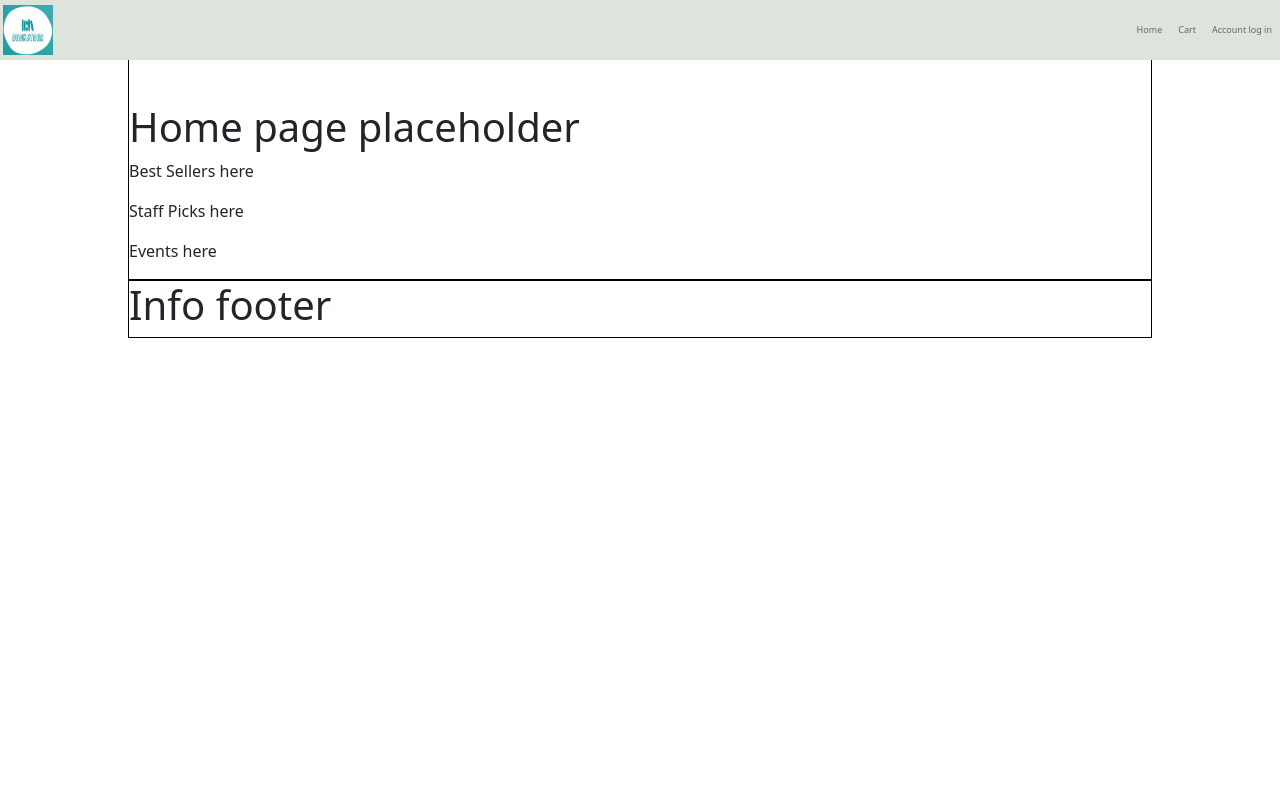
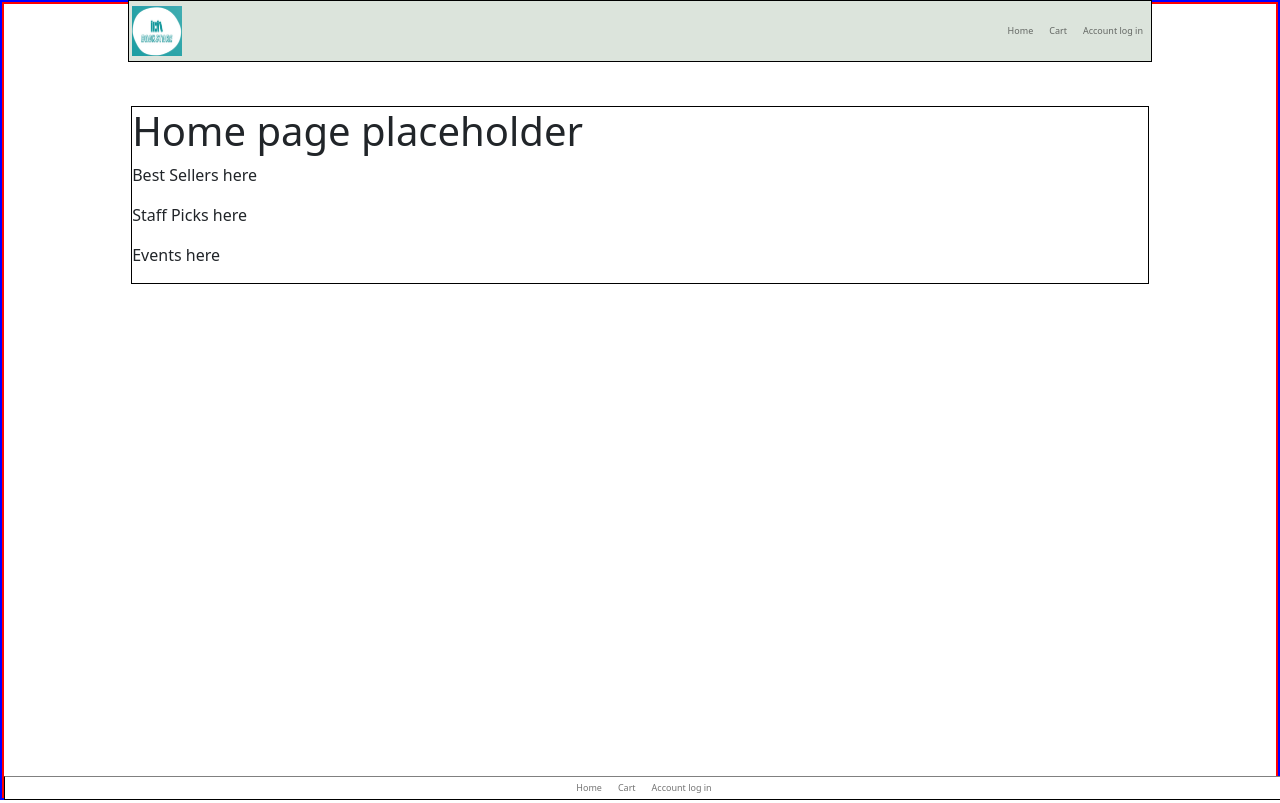
Before and after one commit to RosarioRu/adsol-bookstore, a React (Create React App) app: page / in a window 1280 px wide. Built offline with nearby package versions, Linux system fonts and the light colour scheme.

Commit message:
Format header, body and footer components with seperate css sheet and some css object styling.

```diff
--- a/src/components/Footer.js
+++ b/src/components/Footer.js
@@ -1,23 +1,35 @@
 import React from "react";
+import "./../../src/index.css";
+import Navbar from 'react-bootstrap/Navbar';
+import { Link } from "react-router-dom";
 
 
 function Footer() {
 
   const footerStyles = {
-    border:"1px solid black",
-    width: "80%",
-    margin: "auto",
-    marginBottom: "0px",
+    backgroundColor:"white",
+    position: "absolute",
+    bottom: "0",
+    width: "100%",
+    height: "1.5rem",
+    borderTop: "0.5px solid grey"
   }
 
   return (
     <React.Fragment>
-      <div style={footerStyles}>
+      <Navbar className="navbar navbar-custom-header py-0" style={footerStyles}>
+        <div class="collapse navbar-collapse justify-content-center" id="navbarNavAltMarkup">
+          <div class="navbar-nav">
+            <Link to="/" class="nav-item nav-link">Home</Link>
+            <Link to="/cart" class="nav-item nav-link">Cart</Link>
+            <Link to="/sign-in" class="nav-item nav-link" href="#">Account log in</Link>
+          </div>
+        </div>
+      </Navbar>
+      {/* <div style={footerStyles}>
         <h1>Info footer</h1>
-      </div>
+      </div> */}
     </React.Fragment>
-);
-
-
+  );
 }
 export default Footer;
--- a/src/components/Header.js
+++ b/src/components/Header.js
@@ -8,7 +8,7 @@ import "./../../src/index.css";
 
 function Header() {
 
-  const headerStyles = {
+  const logoStyles = {
     marginLeft: "4%",
   }
 
@@ -18,7 +18,7 @@ function Header() {
     <React.Fragment>
       <Navbar className="navbar navbar-custom-header fixed-top py-0">
         <div class="logo">
-            <img class="navbar-brand" src={logoBookstoreImage} width="50" alt="logo for bookstore, black and white pic of books" style={headerStyles}></img>
+            <img class="navbar-brand" src={logoBookstoreImage} width="50" alt="logo for bookstore, black and white pic of books" style={logoStyles}></img>
         </div>
         <div class="collapse navbar-collapse justify-content-end" id="navbarNavAltMarkup">
           <div class="navbar-nav">
--- a/src/components/HomePage.js
+++ b/src/components/HomePage.js
@@ -7,7 +7,7 @@ function HomePage() {
     width: "80%",
     margin: "auto",
     marginBottom: "0px",
-    paddingTop: "8%",
+    // paddingTop: "8%",
   }
 
   return (
--- a/src/index.css
+++ b/src/index.css
@@ -5,7 +5,16 @@ body {
     sans-serif;
   -webkit-font-smoothing: antialiased;
   -moz-osx-font-smoothing: grayscale;
+  border: 2px solid red;
+  height: 100%;
+  padding-top: 8%;
 }
+
+html {
+  border: 2px solid blue;
+  height: 100%;
+}
+
 
 code {
   font-family: source-code-pro, Menlo, Monaco, Consolas, 'Courier New',
@@ -16,6 +25,8 @@ code {
 
 .navbar-custom-header {
   background-color: rgb(220, 228, 220);
-  /* border: 1px solid black; */
+  border: 1px solid black;
   font-size: xx-small;
+  width: 80%;
+  margin: auto;
 }
```
